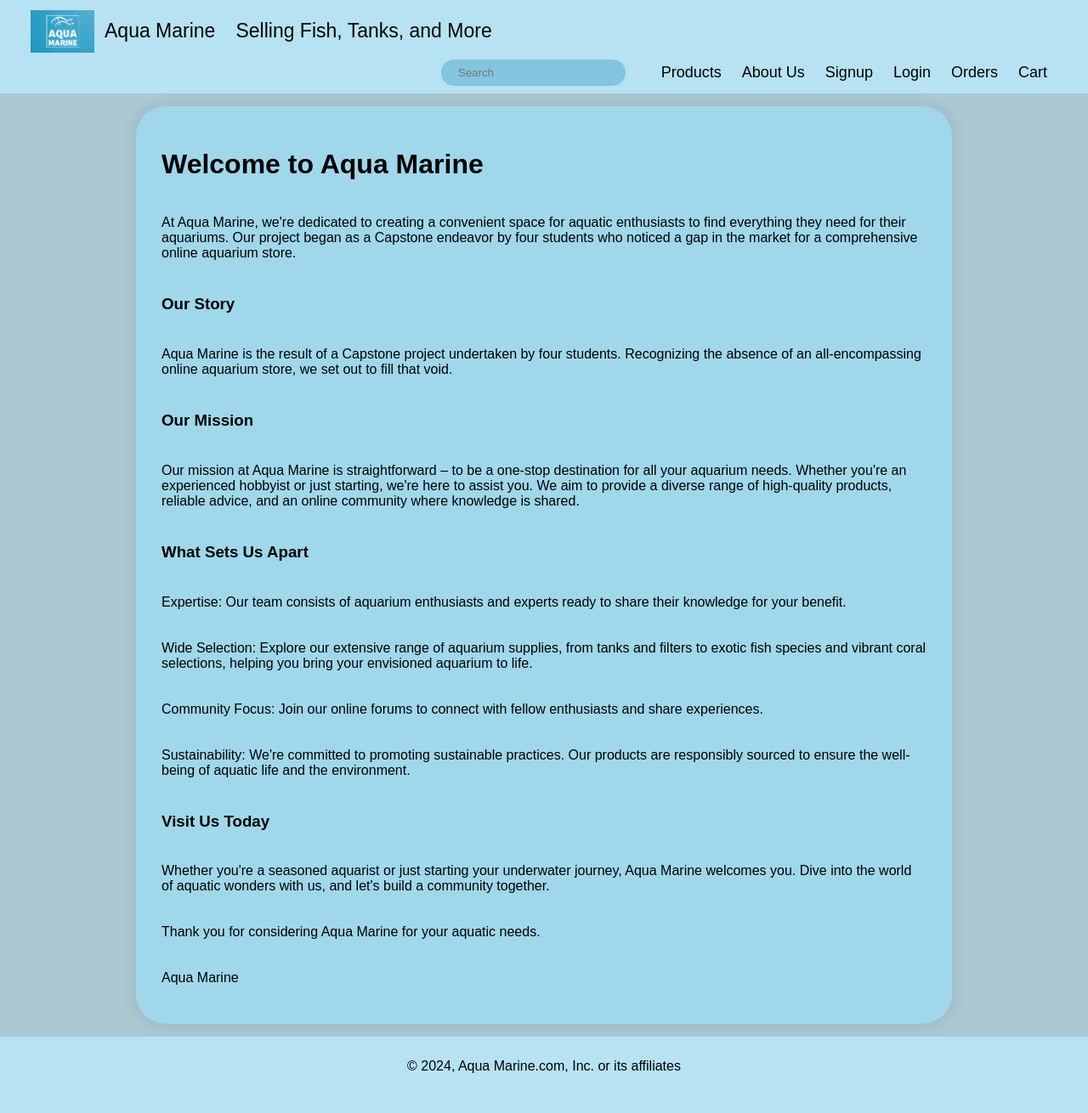
After one commit to REISSD/Capstone2024, a PHP site: page /aboutus.html in a window 1280 px wide. The commit adds this page. Shown: the whole page at 85% size. Run offline with PHP 8.4, Linux system fonts and the light colour scheme.

Commit message:
Add files via upload
here is the about us page and i put the homepage on index.php, also added some light styling for the about us page.

```diff
--- /dev/null
+++ b/Capstone/aboutus.html
@@ -0,0 +1,57 @@
+<!DOCTYPE html>
+<html lang="en">
+<head>
+    <meta charset="UTF-8">
+    <title>AboutUs</title>
+    <link rel="stylesheet" type="text/css" href="style.css"/>
+</head>
+<header>
+    <div class="header">
+        <a href="index.php" class="logo"><img src="./graphic/Logo.png" alt="Logo"></a>
+        <div class="header-text">
+            <a>Aqua Marine</a>
+            <a>Selling Fish, Tanks, and More</a>
+        </div>
+        <div class="header-right">
+            <form action="search.php">
+                <input type="text" placeholder="Search" name="search">
+            </form>
+            <!-- NavBar -->
+            <a href="products.php">Products</a>
+            <a href="aboutus.html">About Us</a>
+            <a href="signup.php">Signup</a>
+            <a href="login.php">Login</a>
+            <a href="orders.php">Orders</a>
+            <a href="cart.php">Cart</a>
+        </div>
+    </div>
+</header>
+<body>
+    <div class="aboutus">
+        <h1 class="aboutH">Welcome to Aqua Marine</h1>
+        <p class="aboutP">At Aqua Marine, we're dedicated to creating a convenient space for aquatic enthusiasts to find everything they need for their aquariums. Our project began as a Capstone endeavor by four students who noticed a gap in the market for a comprehensive online aquarium store.</p>
+
+        <h3 class="aboutH">Our Story</h3>
+        <p class="aboutP">Aqua Marine is the result of a Capstone project undertaken by four students. Recognizing the absence of an all-encompassing online aquarium store, we set out to fill that void.</p>
+
+        <h3 class="aboutH">Our Mission</h3>
+        <p class="aboutP">Our mission at Aqua Marine is straightforward – to be a one-stop destination for all your aquarium needs. Whether you're an experienced hobbyist or just starting, we're here to assist you. We aim to provide a diverse range of high-quality products, reliable advice, and an online community where knowledge is shared.</p>
+
+        <h3 class="aboutH">What Sets Us Apart</h3>
+        <p class="aboutP">Expertise: Our team consists of aquarium enthusiasts and experts ready to share their knowledge for your benefit.</p>
+        <p class="aboutP">Wide Selection: Explore our extensive range of aquarium supplies, from tanks and filters to exotic fish species and vibrant coral selections, helping you bring your envisioned aquarium to life.</p>
+        <p class="aboutP">Community Focus: Join our online forums to connect with fellow enthusiasts and share experiences.</p>
+        <p class="aboutP">Sustainability: We're committed to promoting sustainable practices. Our products are responsibly sourced to ensure the well-being of aquatic life and the environment.</p>
+
+        <h3 class="aboutH">Visit Us Today</h3>
+        <p class="aboutP">Whether you're a seasoned aquarist or just starting your underwater journey, Aqua Marine welcomes you. Dive into the world of aquatic wonders with us, and let's build a community together.</p>
+        <p class="aboutP">Thank you for considering Aqua Marine for your aquatic needs.</p>
+        <p class="aboutP">Aqua Marine</p>
+    </div>
+</body>
+<footer>
+    <div class="footer">
+        <p>© 2024, Aqua Marine.com, Inc. or its affiliates</p>
+    </div>
+</footer>
+</html>
--- a/Capstone/style.css
+++ b/Capstone/style.css
@@ -45,6 +45,30 @@ body{
     height: 230px;
     width: 240px;
 }
+
+/*About us style*/
+.aboutus {
+    background-color: rgb(160, 215, 235);
+    border-radius: 35px;
+    width: 75%;
+    margin: auto;
+    margin-top: 15px;
+    margin-bottom: 15px;
+    padding: 20px;
+    box-shadow: 0 0 20px rgba(0, 0, 0, 0.1);
+}
+.aboutH {
+    font-family: Arial, Helvetica, sans-serif;
+    padding: 10px;
+    margin-top: 20px;
+}
+.aboutP {
+    font-family: Arial, Helvetica, sans-serif;
+    padding: 10px;
+    margin-bottom: 15px;
+}
+
+
 
 /*Header Styles*/
 header {
@@ -128,4 +152,45 @@ footer{
     font-family: Arial, Helvetica, sans-serif;
     margin: 0;
     padding: 10px 0 30px;
+}/*body{
+    text-align: center;
 }
+.btn{
+    color:#000000;
+    background:rgba(0, 132, 255, 0.5);
+    padding:10px 20px;
+    text-decoration:none;
+    text-transform:uppercase;
+}
+
+.btn:hover{
+    border:none;
+    background:rgb(107, 168, 192);
+    padding:15px 20px;
+    color:#1b1b1b;
+}
+
+.topDiv {
+    background-color: rgb(182, 226, 243);
+    width: 55%;
+    border-radius: 10px;
+    margin: auto;
+    padding-bottom: 20px;
+    margin-bottom: 25px;
+}
+
+div{
+    background-color: rgb(182, 226, 243);
+    width: 75%;
+    border-radius: 10px;
+    margin: auto;
+}
+
+img{
+    width: 300px;
+}
+
+.productList{
+    display: inline-flex;
+}
+*/
```
Also changed, not shown: Capstone/index.php (+54 -27 lines).
